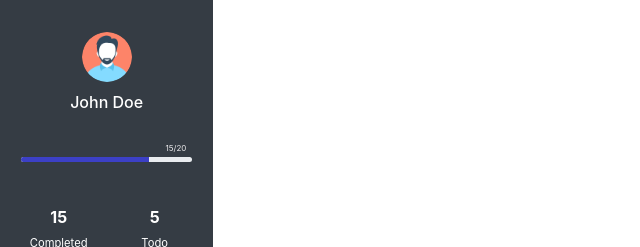
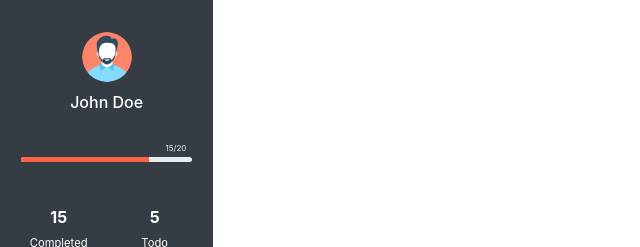
Before and after one commit to Gokul-ramalingam/Taskist, an Angular app: page /profile in a window 1280 px wide. Shown: the top 247 px of the page, without its empty margins (0-640 px from the left). Built offline with nearby package versions, Linux system fonts and the light colour scheme.

Commit message:
update in profile component

```diff
--- a/src/app/profile/profile.component.css
+++ b/src/app/profile/profile.component.css
@@ -34,7 +34,7 @@
 
 .bar{
     width: 75%;
-    background-color: #3C40C6;
+    background-color:tomato;
 }
 
 .details{
```
